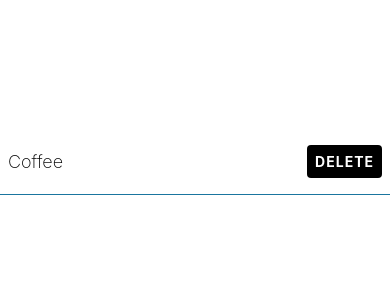
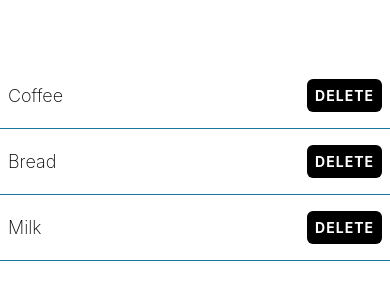
Before and after one commit to themsv/kadi-fm-taskly-intro, a React Native app: screen / in a window 390 px wide. Shown: the part 260-560 px from the top of the page. Built offline with nearby package versions, Linux system fonts and the light colour scheme.

Commit message:
Create ShoppingListItem and reuse

```diff
--- a/App.tsx
+++ b/App.tsx
@@ -1,34 +1,15 @@
 import { Alert, StyleSheet, Text, TouchableOpacity, View } from "react-native";
 import { theme } from "./theme";
+import { ShoppingListItem } from "./components/ShoppingListItem";
 
 export default function App() {
-  const handleDelete = () => {
-    Alert.alert(
-      "Are you sure you want to delete this item?",
-      "Its gone forever!",
-      [
-        { text: "Cancel", style: "cancel" },
-        {
-          text: "Delete",
-          style: "destructive",
-          onPress: () => console.log("Deleted"),
-        },
-      ],
-    );
-  };
+
 
   return (
     <View style={styles.container}>
-      <View style={styles.itemContainer}>
-        <Text style={styles.itemText}>Coffee</Text>
-        <TouchableOpacity
-          style={styles.deleteButton}
-          onPress={handleDelete}
-          activeOpacity={0.7}
-        >
-          <Text style={styles.deleteButtonText}>Delete</Text>
-        </TouchableOpacity>
-      </View>
+      <ShoppingListItem name="Coffee" />
+      <ShoppingListItem name="Bread" />
+      <ShoppingListItem name="Milk" />
     </View>
   );
 }
@@ -39,28 +20,4 @@ const styles = StyleSheet.create({
     backgroundColor: theme.colorWhite,
     justifyContent: "center",
   },
-  itemContainer: {
-    paddingVertical: 16,
-    paddingHorizontal: 8,
-    borderBottomColor: theme.colorCerulean,
-    borderBottomWidth: 1,
-    flexDirection: "row",
-    justifyContent: "space-between",
-    alignItems: "center",
-  },
-  itemText: {
-    fontSize: 18,
-    fontWeight: "200",
-  },
-  deleteButton: {
-    backgroundColor: theme.colorBlack,
-    padding: 8,
-    borderRadius: 4,
-  },
-  deleteButtonText: {
-    color: theme.colorWhite,
-    fontWeight: "bold",
-    textTransform: "uppercase",
-    letterSpacing: 1,
-  },
 });
--- /dev/null
+++ b/components/ShoppingListItem.tsx
@@ -0,0 +1,63 @@
+import { TouchableOpacity, View, Alert, StyleSheet, Text } from "react-native";
+import { theme } from "../theme";
+
+type Props = {
+  name: string;
+};
+
+export function ShoppingListItem({ name }: Props) {
+  const handleDelete = () => {
+    Alert.alert(
+      `Are you sure you want to delete ${name}?`,
+      "It will be gone for good",
+      [
+        {
+          text: "Yes",
+          onPress: () => console.log("Ok, deleting."),
+          style: "destructive",
+        },
+        { text: "Cancel", style: "cancel" },
+      ],
+    );
+  };
+
+  return (
+    <View style={styles.itemContainer}>
+      <Text style={styles.itemText}>{name}</Text>
+      <TouchableOpacity
+        onPress={handleDelete}
+        style={styles.button}
+        activeOpacity={0.8}
+      >
+        <Text style={styles.buttonText}>Delete</Text>
+      </TouchableOpacity>
+    </View>
+  );
+}
+
+const styles = StyleSheet.create({
+  itemContainer: {
+    paddingVertical: 16,
+    paddingHorizontal: 8,
+    borderBottomColor: theme.colorCerulean,
+    borderBottomWidth: 1,
+    flexDirection: "row",
+    alignItems: "center",
+    justifyContent: "space-between",
+  },
+  itemText: {
+    fontSize: 18,
+    fontWeight: "200",
+  },
+  button: {
+    backgroundColor: theme.colorBlack,
+    padding: 8,
+    borderRadius: 6,
+  },
+  buttonText: {
+    color: "#fff",
+    fontWeight: "bold",
+    textTransform: "uppercase",
+    letterSpacing: 1,
+  },
+});
--- a/package.json
+++ b/package.json
@@ -22,6 +22,7 @@
     "eslint-config-expo": "^7.1.2",
     "eslint-config-prettier": "^9.1.0",
     "eslint-plugin-prettier": "^5.2.1",
+    "eslint-plugin-react-native": "^4.1.0",
     "prettier": "^3.3.3",
     "typescript": "^5.1.3"
   },
```
Also changed, not shown: .eslintrc.js, 1 other file (tests, documents, lock files or other folders).
